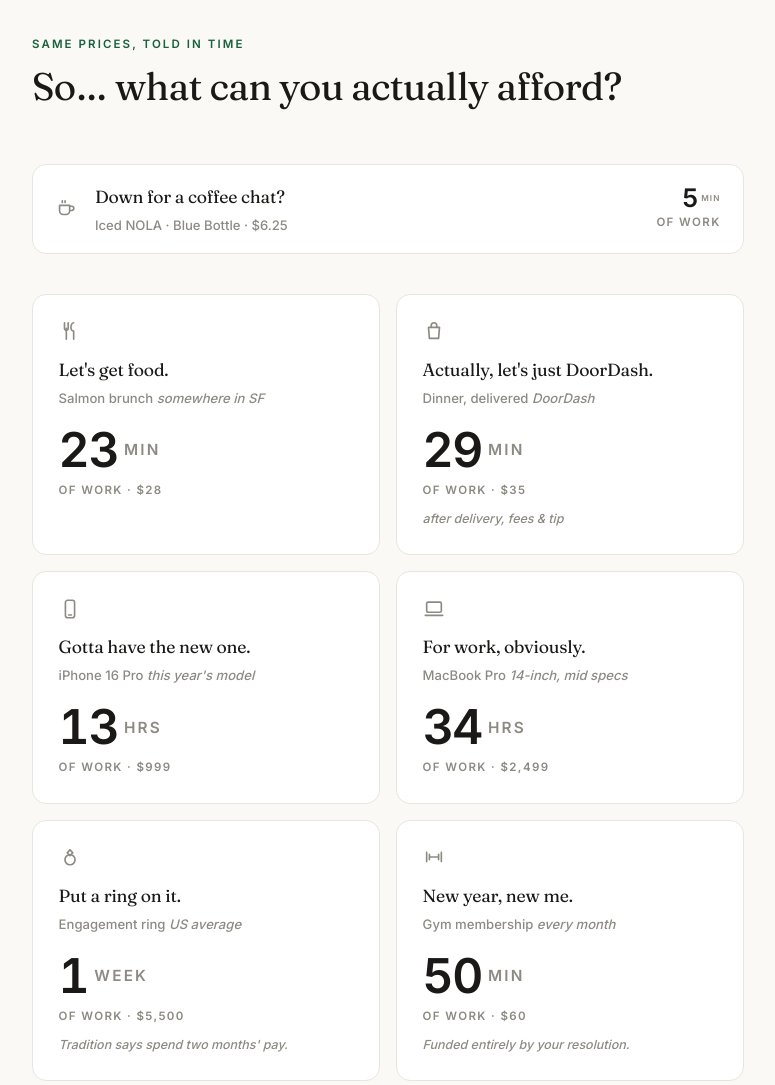
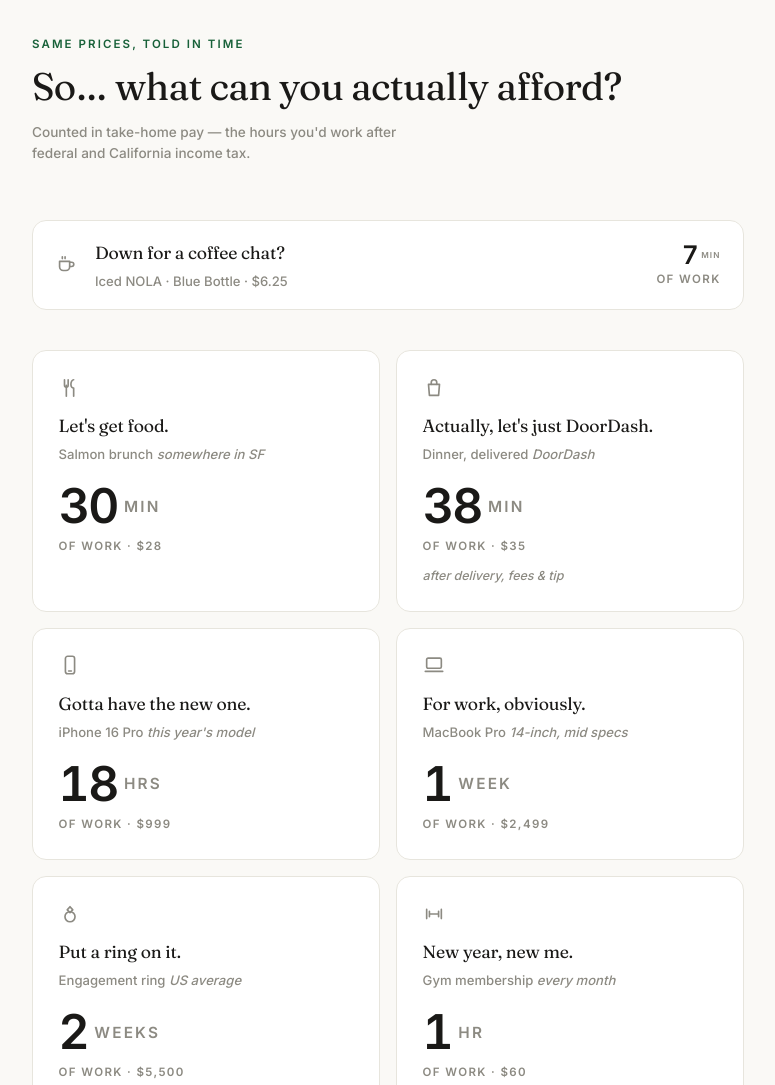
Before and after one commit to wu-json/money-is-time, a website with bundled scripts: page index.html in a window 1280 px wide. Shown: the part 1400-2485 px from the top of the page, without its empty margins (252-1027 px from the left). Built offline with nearby package versions, Linux system fonts and the light colour scheme.

Commit message:
checkpoint: convert items against after-tax (take-home) wage
Goods are bought with take-home pay, so item cards now convert
price / net hourly wage (gross minus federal + CA income tax) into the
hours you'd actually work to afford them. The tax card stays on the gross
wage (time worked to pay taxes is correctly gross). Rent bar reads as a
share of take-home; an intro note flags the after-tax basis.

Co-Authored-By: Claude Opus 4.8 (1M context) <noreply@anthropic.com>

```diff
--- a/src/components/itemsSection.ts
+++ b/src/components/itemsSection.ts
@@ -6,7 +6,7 @@
 import { el } from "../dom";
 import { effect } from "../store";
 import { tweenNumber } from "../tween";
-import { hourlyWageUsd, salary, schedule } from "../state";
+import { hourlyWageUsd, netHourlyWageUsd, salary, schedule } from "../state";
 import { federalIncomeTax, californiaIncomeTax } from "../calc";
 import { timeParts, money, type TimePart } from "../format";
 import { ITEMS, type Item } from "../data/items";
@@ -132,7 +132,7 @@ function feature(item: Item): Built {
     }
     const ratio = Math.min(1, info.minutes / perMonth);
     fill.style.width = `${(ratio * 100).toFixed(1)}%`;
-    barLabel.textContent = `${Math.round(ratio * 100)}% of everything you earn this month`;
+    barLabel.textContent = `${Math.round(ratio * 100)}% of your take-home this month`;
   };
   return { node, update };
 }
@@ -284,14 +284,14 @@ function wire(price: number, render: (info: TimeInfo) => void): void {
   let shown = 0;
   let cancel: () => void = () => {};
   effect(() => {
-    const wage = hourlyWageUsd();
+    const wage = netHourlyWageUsd();
     const hpw = schedule().hoursPerWeek;
     cancel();
     if (wage <= 0) {
       render(null);
       return;
     }
-    const target = (price / wage) * 60; // minutes of labor
+    const target = (price / wage) * 60; // minutes of labor (after-tax wage)
     if (reduceMotion) {
       shown = target;
       render({ parts: timeParts(target, hpw), minutes: target });
@@ -313,6 +313,11 @@ export function itemsSection(): HTMLElement {
       "items-intro",
       el("p", "items-eyebrow", "Same prices, told in time"),
       el("h2", "items-title", "So… what can you actually afford?"),
+      el(
+        "p",
+        "items-note",
+        "Counted in take-home pay — the hours you'd work after federal and California income tax.",
+      ),
     ),
   );
 
--- a/src/state.ts
+++ b/src/state.ts
@@ -3,7 +3,7 @@
 // computeds, so a single edit fans out automatically (see ./store.ts).
 
 import { signal, computed, type Signal, type ReadSignal } from "./store";
-import { hourlyWage } from "./calc";
+import { hourlyWage, federalIncomeTax, californiaIncomeTax } from "./calc";
 
 export type PresetId = "9to5" | "996" | "9127" | "custom";
 
@@ -20,8 +20,23 @@ export const schedule: Signal<Schedule> = signal<Schedule>({
   presetId: "9to5",
 });
 
-// Derived rate — the bridge from "what you entered" to "what a good costs in
-// time." Phase 3's item cards read this.
+// Gross rate — dollars earned per hour worked, before tax. The tax card reads
+// this (time worked *to pay* taxes is measured against gross pay).
 export const hourlyWageUsd: ReadSignal<number> = computed(() =>
   hourlyWage(salary(), schedule().hoursPerWeek),
 );
+
+// Annual take-home after federal + California income tax (never below 0).
+export const netSalaryUsd: ReadSignal<number> = computed(() => {
+  const gross = salary();
+  if (gross <= 0) return 0;
+  const tax = federalIncomeTax(gross) + californiaIncomeTax(gross);
+  return Math.max(0, gross - tax);
+});
+
+// Net rate — take-home dollars per hour worked. Goods are bought with after-tax
+// money, so this (not the gross wage) is what the item cards convert against:
+// price ÷ netHourlyWage = the hours you must actually work to afford it.
+export const netHourlyWageUsd: ReadSignal<number> = computed(() =>
+  hourlyWage(netSalaryUsd(), schedule().hoursPerWeek),
+);
--- a/src/styles.css
+++ b/src/styles.css
@@ -574,6 +574,14 @@ body {
   color: var(--ink);
 }
 
+.items-note {
+  margin: 0.9rem 0 0;
+  max-width: 44ch;
+  font-size: 0.85rem;
+  font-weight: 500;
+  color: var(--muted);
+}
+
 /* Shared atoms ------------------------------------------------------------- */
 .item {
   position: relative;
```
